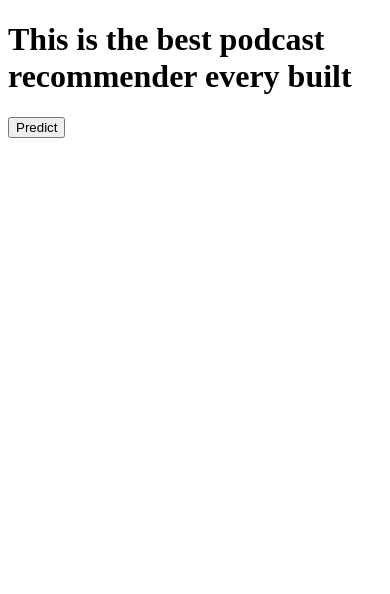
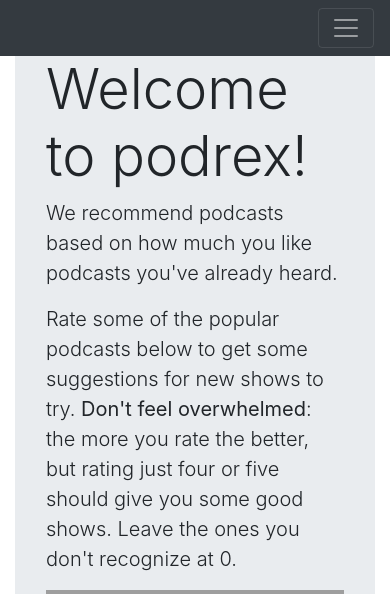
Before and after one commit to brettasmi/podrex, a Flask app: page / in a window 390 px wide. Shown: the top 594 px of the page. Before the commit the page ends 138 px from the top, so only its background shows below. Run offline with Flask 2, Linux system fonts and the light colour scheme; some libraries are stand-ins or nearby versions; grey boxes are pictures that could not be loaded.

Commit message:
update index.html for button

```diff
--- a/webapp/templates/index.html
+++ b/webapp/templates/index.html
@@ -2,14 +2,43 @@
 <html lang="en">
 
   <head>
-<title>podrex</title>
 
+    <meta charset="utf-8">
+    <meta name="viewport" content="width=device-width, initial-scale=1, shrink-to-fit=no">
+    <meta name="description" content="">
+    <meta name="author" content="">
+
+    <title>Podrex: Podcast Recommendations</title>
+
+    <!-- Bootstrap core CSS -->
+    <link href="../static/vendor/bootstrap/css/bootstrap.min.css" rel="stylesheet">
+
+    <!-- Custom styles for this template -->
+    <link href="../static/css/4-col-portfolio.css" rel="stylesheet">
+    <link href="../static/vendor/slider/slider.css" rel="stylesheet">
+    <!-- rating dictionary creation via Matt Drury https://github.com/madrury/smoothers/blob/master/js/parameter-ui.js -->
     <script>
-predict = function(){
-      $.get({
-        url: "/predict/",
+        get_selected_parameters = function() {
+            let parameters = {};
+            let sliders = document.getElementsByClassName("slider");
+            let slider = null;
+            for(let i = 0; i < sliders.length; i++) {
+                    slider = sliders[i];
+                    parameters[slider.getAttribute("data-s-id")] = Number(slider.value);
+                }
+            return parameters;
+        };
+
+        submit = function() {
+            parameters = get_selected_parameters()
+            $.post({
+                url: "/predictions/",
+                contentType: "application/json",
+                data: JSON.stringify(parameters),
                 success: function(result){
-            $("#recommendations").html(result)
+                    {
+                        window.location.href = '/recommendations/' + result;
+                    };
                  }
             });
         }
@@ -17,11 +46,96 @@
   </head>
 
   <body>
-<h1>This is the best podcast recommender every built</h1>
-<button type="button" onclick="predict();">
-                    <span>Predict</span>
+
+    <!-- Navigation -->
+    <nav class="navbar navbar-expand-lg navbar-dark bg-dark fixed-top">
+      <div class="container">
+        <a class="navbar-brand" href="#"></a>
+        <button class="navbar-toggler" type="button" data-toggle="collapse" data-target="#navbarResponsive" aria-controls="navbarResponsive" aria-expanded="false" aria-label="Toggle navigation">
+          <span class="navbar-toggler-icon"></span>
         </button>
-<p id='recommendations'></p>
+        <div class="collapse navbar-collapse" id="navbarResponsive">
+          <ul class="navbar-nav ml-auto">
+            <li class="nav-item active">
+              <a class="nav-link" href="#">Home
+                <span class="sr-only">(current)</span>
+              </a>
+            </li>
+            <li class="nav-item">
+              <a class="nav-link" href="#">About</a>
+            </li>
+            <li class="nav-item">
+              <a class="nav-link" href="#">Podcast Directory</a>
+            </li>
+            <li class="nav-item">
+              <a class="nav-link" href="#">Contact Us</a>
+            </li>
+          </ul>
+        </div>
+      </div>
+    </nav>
+
+    <!-- Page Content -->
+    <div class="container">
+
+      <!-- Page Heading -->
+      <header class="jumbotron my-4">
+       <div class="container">
+        <div class="row">
+            <div class="col-md-8">
+                <h1 class="display-4">Welcome to podrex!</h1>
+                  <p class="lead">We recommend podcasts based on how much you like podcasts you've already heard.</p>
+                  <p class="lead">Rate some of the popular podcasts below to get some suggestions for new shows to try. <b>Don't feel overwhelmed</b>: the more you rate the better, but rating just four or five should give you some good shows. Leave the ones you don't recognize at 0.</p>
+            </div>
+            <div class="col-md-4">
+                <img style="width:100%" src="http://podcasts-dragon-nba-who.s3-website-us-west-2.amazonaws.com/static/images/podrex.png" />
+            </div>
+        </div>
+    </div>
+     </header>
+
+      <h3 class="my-4">Let's rate some podcasts!</h4>
+
+      <div class="row">
+          {% for card in cards %}
+        <div class="col-lg-3 col-md-4 col-sm-6 portfolio-item">
+          <div class="card h-100">
+            <a href="#"><img class="card-img-top" src="http://podcasts-dragon-nba-who.s3-website-us-west-2.amazonaws.com/static/artwork/{{ card.0 }}.jpg" alt=""></a>
+            <div class="card-body">
+              <h4 class="card-title">
+                <a>{{ card.1 }}</a>
+              </h4>
+              <p class="card-text">{{ card.3 }}</p>
+              <input name="slider{{ card.2 }}" data-s-id="{{ card.2 }}" type="range" min="0" max="5" value="0" class="slider" />
+              <output class="output" name="output_slider{{ card.2 }}" for="slider{{ card.2 }}"></output>
+              <br>
+              <input type="checkbox" name="not interested" value="0">  I'm not interested in podcasts like this</input>
+            </div>
+          </div>
+        </div>
+        {% endfor %}
+      </div>
+      <!-- /.row -->
+      <div class="row row-centered" style="margin-bottom:20px;">
+        <div class="col-md-12 col-centered">
+         <button class="btn btn-primary" type="button" onclick="submit();" style="display:block; margin:auto;">Get Recommendations</button>
+        </div>
+      </div>
+    </div>
+    <!-- /.container -->
+
+    <!-- Footer -->
+    <footer class="py-5 bg-dark">
+      <div class="container">
+        <p class="m-0 text-center text-white">Copyright &copy; Podrex 2018</p>
+      </div>
+      <!-- /.container -->
+    </footer>
+
+    <!-- Bootstrap core JavaScript -->
     <script src="../static/vendor/jquery/jquery.min.js"></script>
+    <script src="../static/vendor/bootstrap/js/bootstrap.bundle.min.js"></script>
+
   </body>
+
 </html>
```
Lines whose indentation alone changed are shown as unchanged.
